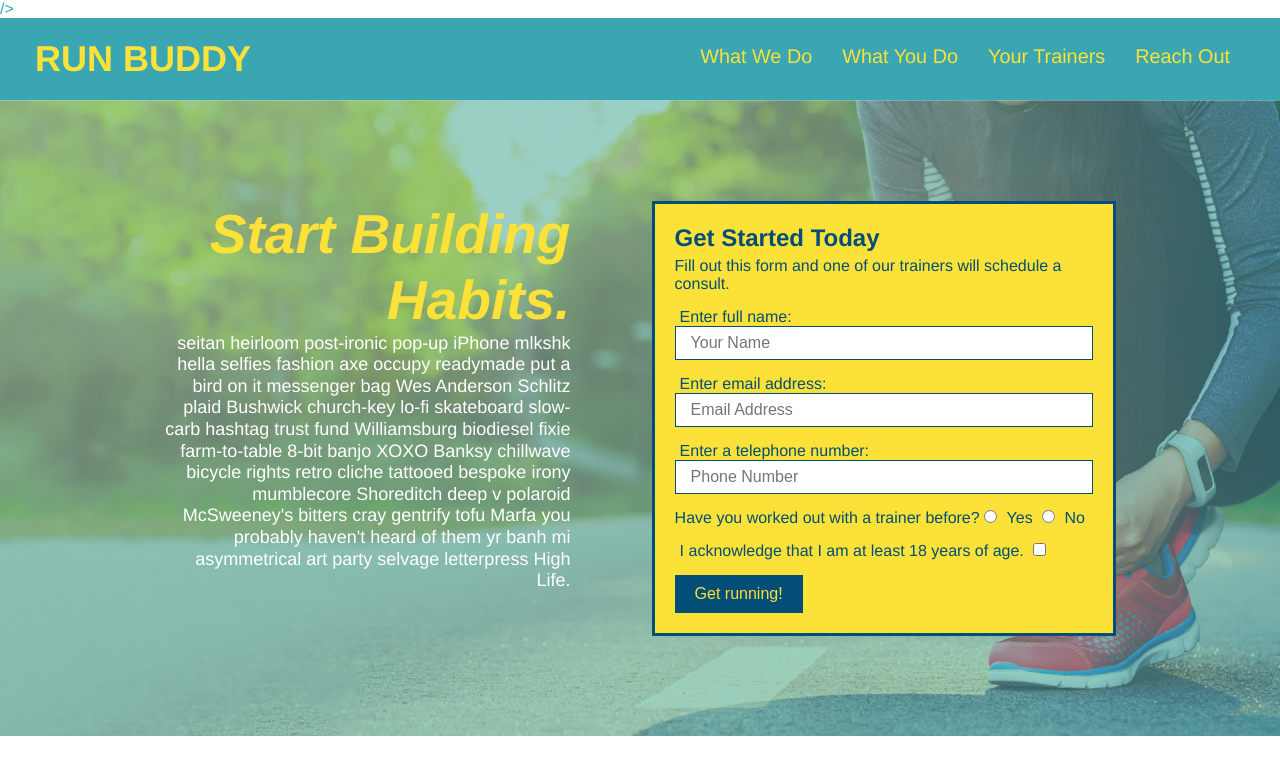
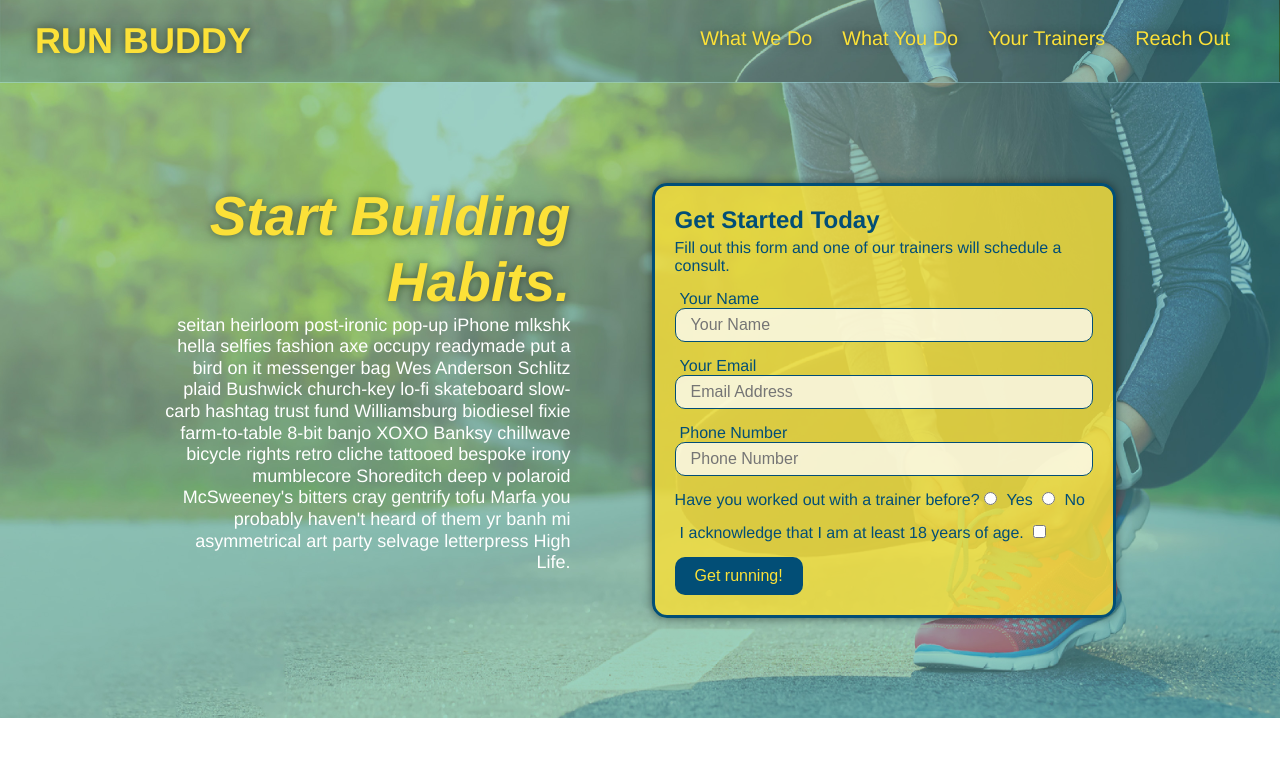
Before and after one commit to gjspencer22/run-buddy, a plain HTML site: page index.html in a window 1280 px wide. Shown: the top 775 px of the page. Drawn offline with Linux system fonts and the light colour scheme.

Commit message:
added colored form boxes

```diff
--- a/assets/css/style.css
+++ b/assets/css/style.css
@@ -18,6 +18,14 @@ header {
   display: flex;
   justify-content: space-between;
   flex-wrap: wrap;
+  position: -webkit-sticky;
+  position: sticky;
+  top: 0;
+  background-image: url("../images/hero-bg.jpg");
+  background-size: cover;
+  background-position: center;
+  background-attachment: fixed;
+  background-position: 80%;
 }
 
 header h1 {
@@ -25,6 +33,7 @@ header h1 {
   margin: 0;
   font-size: 36px;
   color: #fce138;
+  text-shadow: 0 0 10px rgba(0, 0, 0, 0.5);
 }
 
 header a {
@@ -42,6 +51,7 @@ header nav ul {
   justify-content: space-between;
   align-items: center;
   list-style: none;
+  text-shadow: 0 0 10px rgba(0, 0, 0, 0.5);
 }
 
 header nav ul li a {
@@ -94,6 +104,8 @@ section {
   justify-content: center;
   flex-wrap: wrap;
   align-items: flex-start;
+  background-attachment: fixed;
+    background-position: 80%;
 }
 
 .hero-cta {
@@ -109,15 +121,18 @@ section {
   font-style: italic;
   font-size: 55px;
   color: #fce138;
+  text-shadow: 0 0 10px rgba(0, 0, 0, 0.5);
 }
 
 .hero-form {
   border: 3px solid #024e76;
-  background-color: #fce138;
+  background-color: rgba( 252,225,56,0.8);
   padding: 20px;
   color: #024e76;
   width: 40%;
   margin: 3.5%;
+  box-shadow: 0 0 10px rgba(0, 0, 0, 0.5);
+  border-radius: 15px;
 }
 
 .hero-form h3 {
@@ -136,6 +151,12 @@ section {
   color: #024e76;
   width: 100%;
   margin-bottom: 15px;
+  border-radius: 10px;
+  background-color: rgba(255,255,255, 0.75);
+}
+.form-input:focus, .contact-form input:focus, .contact-form textarea:focus{
+  background-color: rgba(255,255,255, 1);
+  outline: none;
 }
 
 .hero-form label {
@@ -148,6 +169,7 @@ section {
   border: none;
   padding: 10px 20px;
   font-size: 16px;
+  border-radius:10px;
 }
 /* HERO STYLES END */
 
@@ -302,6 +324,7 @@ section {
 
 .contact-info iframe {
   height: 400px;
+
 }
 
 .contact-info div {
@@ -318,6 +341,7 @@ section {
   line-height: 1.5;
   font-size: 16px;
   font-style: normal;
+
 }
 
 .contact-form input, .contact-form textarea {
@@ -329,7 +353,11 @@ section {
   width: 100%;
   margin-bottom: 15px;
   margin-top: 5px;
+  border-radius: 10px;
+  background-color: rgba(255,255,255, 0.75);
   }
+}
+
 
 .contact-form button {
   width: 100%;
@@ -339,6 +367,7 @@ section {
   text-align: center;
   padding: 15px 0;
   font-size: 16px;
+  border-radius: 10px;
 }
 
 .contact-info a {
@@ -360,88 +389,137 @@ section {
 .flex-row {
   display: flex;
 }
+
+/* MEDIA QUERY FOR SMALLER DESKTOP SCREENS AND SMALLER */
 @media screen and (max-width: 980px) {
-  header{
+  header {
     padding-bottom: 0;
     justify-content: center;
+    position: relative;
   }
-  header h1{
+
+  header h1 {
     width: 100%;
     text-align: center;
   }
-  header nav ul{
+
+  header nav ul {
     margin-top: 20px;
     width: 100%;
     justify-content: center;
   }
-  header nave ul li a {
+
+  header nav ul li a {
     font-size: 20px;
   }
-  footer h2, footer div{
+
+  footer h2, footer div {
     text-align: center;
     width: 100%;
+  }
 
+  .hero-cta, .hero-form {
+    width: 100%;
   }
-    .hero-cta, .hero-form{
-      width:100%;
-    }
-    .hero-cta{
+
+  .hero-cta {
     text-align: center;
   }
-  }
-  .section-title{
+
+  .section-title {
     width: 80%;
   }
-  .trainer{
+
+  .trainer {
     flex: 0 70%;
   }
+
   .contact-info iframe{
     flex: 1 100%;
   }
+}
 
+/* MEDIA QUERY FOR TABLETS AND SMALLER */
 @media screen and (max-width: 768px) {
   section {
     padding: 30px 15px;
   }
- .step h3{
+
+  .step h3 {
     flex: 1 100%;
     text-align: center;
   }
- .step-info{
+
+  .step-info {
     flex: 2 100%;
     text-align: center;
     justify-content: center;
   }
- .step-img{
+
+  .step-img {
     flex: 0 32%;
     margin-right: 0;
     margin-top: 15px;
     margin-bottom: 15px;
   }
-.step-text{
+
+  .step-text {
     flex: 100%;
   }
 }
+
+/* MEDIA QUERY FOR MOBILE PHONES AND SMALLER */
 @media screen and (max-width: 575px) {
-  .hero-form button{
+  .hero-form button {
     width: 100%;
   }
-  .section-title{
+
+  .section-title {
     width: 95%;
   }
+
   .intro p {
     width: 100%;
   }
+
   .trainer {
     flex: 0 100%;
   }
-  .contact-info{
+
+  .contact-info {
     text-align: center;
   }
-  .contact-info > *{
+
+  .contact-info > * {
     flex: 0 100%;
   }
-  .contact-form{
+
+  .contact-form {
     order: 3;
   }
 }
+/* default state */
+button {
+  background: white;
+}
+
+/* mouse is hovering over button */
+button:hover {
+  background: red;
+}
+
+/* button is in focus because it was the most recently clicked element on the page */
+button:focus {
+  background: green;
+}
+
+/* user is actively pressing the cursor down on the button */
+button:active {
+  background: blue;
+}
+.step:nth-child(even) {
+  border-bottom: 1px solid #39a6b2;
+}
+.step:not(:last-child) {
+  border-bottom: 1px solid #39a6b2;
+}
--- a/index.html
+++ b/index.html
@@ -1,7 +1,8 @@
 <!DOCTYPE html>
 <html lang="en">
   <head>
-    <meta charset="UTF-8" name="viewport" content="width=device-width, initial-scale=1.0" />/>
+    <meta charset="UTF-8" />
+    <meta name="viewport" content="width=device-width, initial-scale=1.0" />
     <link rel="stylesheet" href="./assets/css/style.css">
     <title>Run Buddy</title>
   </head>
@@ -25,7 +26,6 @@
           <li>
             <a href="#reach-out">Reach Out</a>
           </li>
-
         </ul>
       </nav>
     </header>
@@ -48,11 +48,11 @@
         <h3>Get Started Today</h3>
         <p>Fill out this form and one of our trainers will schedule a consult.</p>
         <form>
-          <label for="name">Enter full name:</label>
+          <label for="name">Your Name</label>
           <input type="text" placeholder="Your Name" id="name" name="name" class="form-input" />
-          <label for="email">Enter email address:</label>
+          <label for="email">Your Email</label>
           <input type="email" placeholder="Email Address" id="email" name="email" class="form-input" />
-          <label for="phone">Enter a telephone number:</label>
+          <label for="phone">Phone Number</label>
           <input type="tel" placeholder="Phone Number" name="phone" id="phone" class="form-input" />
           <p>
             Have you worked out with a trainer before?
```
Also changed, not shown: privacy-policy.html (+2 -1 lines). Lines whose indentation alone changed are shown as unchanged.
